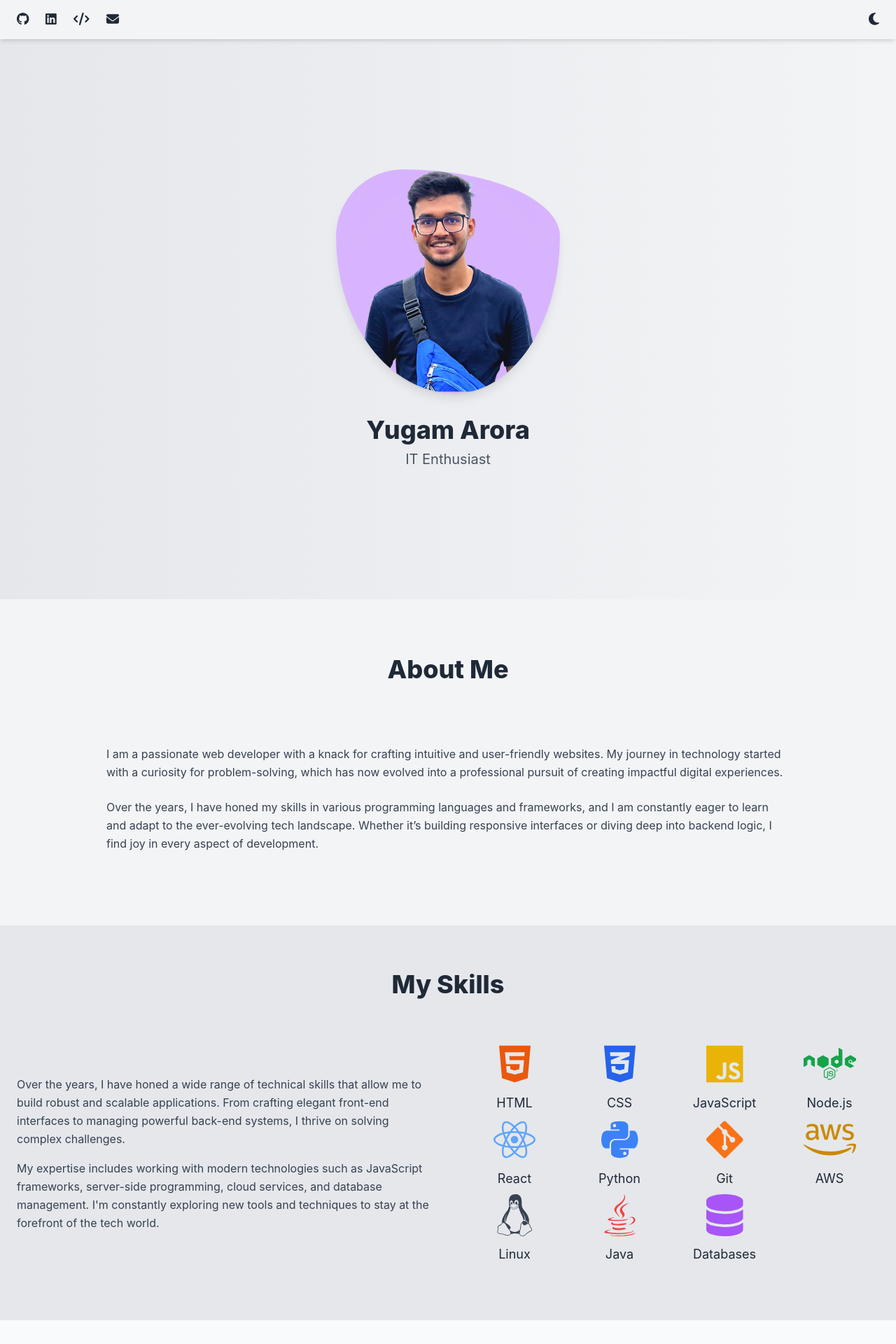
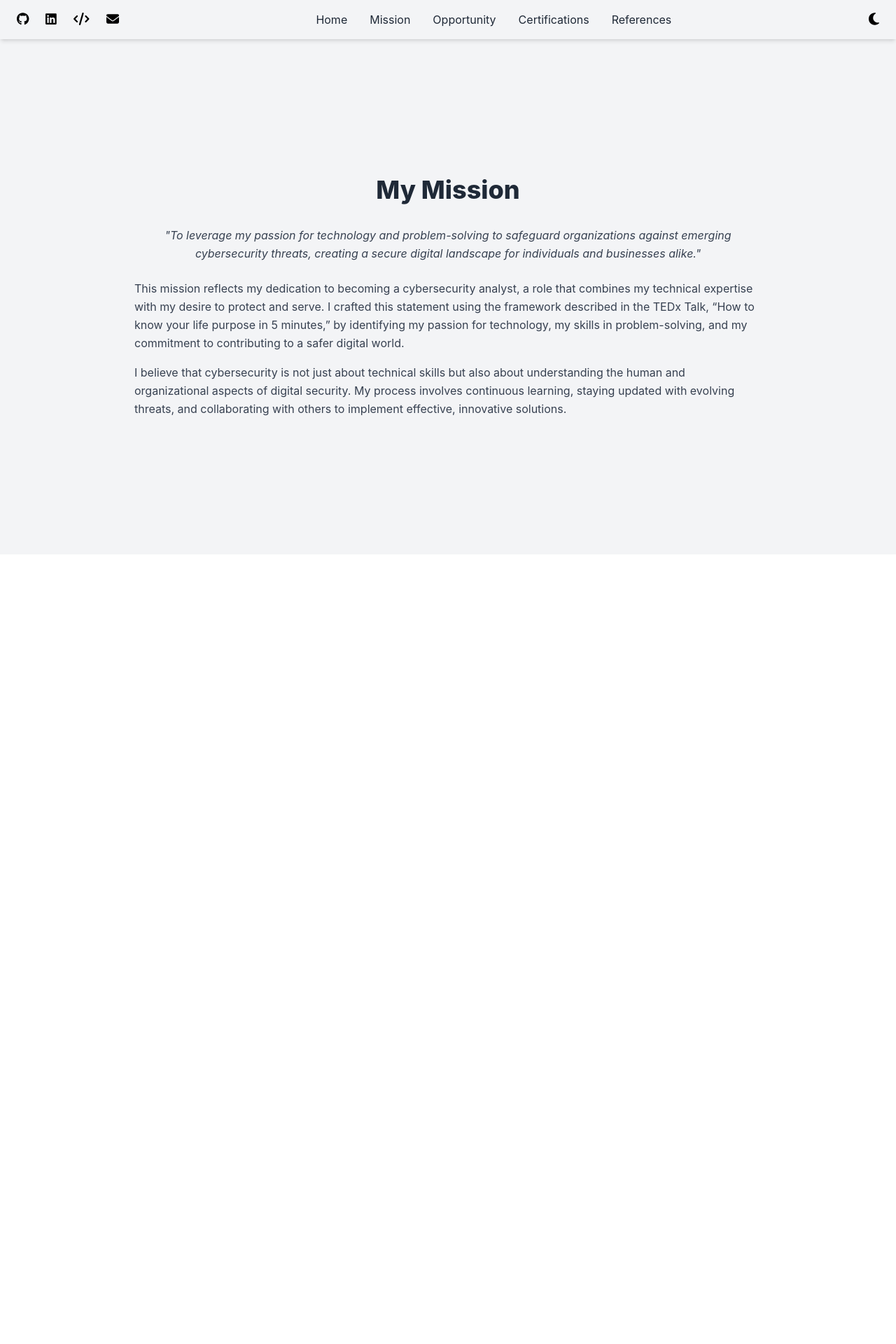
Before and after one commit to whoyugamarora/devfolio-react, a React (Create React App) app: page /mission in a window 1280 px wide. Shown: the top 1920 px of the page at 70% size. After the commit the page ends 800 px from the top, so only its background shows below. Built offline with nearby package versions, Linux system fonts and the light colour scheme.

Commit message:
added Mission page, also made the nav responsive and made some other links as well to make

```diff
--- a/package.json
+++ b/package.json
@@ -11,6 +11,7 @@
     "cra-template": "1.2.0",
     "react": "^19.0.0",
     "react-dom": "^19.0.0",
+    "react-router-dom": "^7.1.1",
     "react-scripts": "5.0.1"
   },
   "scripts": {
--- a/src/App.js
+++ b/src/App.js
@@ -1,34 +1,18 @@
 import React, { useState, useEffect } from "react";
-import Navbar from "./Components/Navbar";
-import MainSection from "./Components/MainSection";
-import AboutSection from "./Components/AboutSection";
-import SkillsSection from "./Components/SkillsSection";
-import ProjectsSection from "./Components/ProjectsSection";
-import ExperienceSection from "./Components/ExperienceSection";
-import Footer from "./Components/Footer";
+import { BrowserRouter as Router, Routes, Route, BrowserRouter } from 'react-router-dom';
+import Home from "./Pages/Home";
+import Mission from "./Pages/Mission";
 
 const App = () => {
-  const [isDarkMode, setIsDarkMode] = useState(false);
-
-  const toggleDarkMode = () => setIsDarkMode(!isDarkMode);
-
-  useEffect(() => {
-    if (isDarkMode) {
-      document.documentElement.classList.add("dark");
-    } else {
-      document.documentElement.classList.remove("dark");
-    }
-  }, [isDarkMode]);
 
   return (
-    <div className={`min-h-screen ${isDarkMode ? "dark bg-gray-900 text-gray-200" : "bg-gray-100 text-gray-800"}`}>
-      <Navbar isDarkMode={isDarkMode} toggleDarkMode={toggleDarkMode} />
-      <MainSection />
-      <AboutSection />
-      <SkillsSection />
-      <ProjectsSection />
-      <ExperienceSection />
-      <Footer />
+    <div>
+      <Router>
+        <Routes>
+          <Route path='/' element={<Home />} />
+          <Route path='/mission' element={<Mission />} />
+        </Routes>
+      </Router>
     </div>
   );
 };
--- a/src/Components/MainSection.jsx
+++ b/src/Components/MainSection.jsx
@@ -5,13 +5,14 @@ const MainSection = () => {
   return (
     <section
       id="main"
-      className="flex flex-col items-center justify-center h-screen bg-gradient-to-r from-gray-200 to-gray-100 dark:from-gray-800 dark:to-gray-900"
+      className="flex flex-col items-center justify-center bg-gradient-to-r from-gray-200 to-gray-100 dark:from-gray-800 dark:to-gray-900"
+      style={{minHeight: "calc(100vh - 4rem)"}}
     >
       <div className="relative">
         <img
           src={yugamImage}
           alt="Yugam Arora"
-          className="w-64 h-64 lg:w-80 lg:h-80 rounded-[30%_70%_47%_53%/30%_30%_70%_70%] shadow-lg"
+          className="w-56 h-56 lg:w-80 lg:h-80 rounded-[30%_70%_47%_53%/30%_30%_70%_70%] shadow-lg z-0"
         />
       </div>
       <div className="mt-8 text-center">
--- a/src/Components/Navbar.jsx
+++ b/src/Components/Navbar.jsx
@@ -1,11 +1,17 @@
 import React, { useState } from "react";
 import { FontAwesomeIcon } from "@fortawesome/react-fontawesome";
-import { faGithub, faLinkedin} from "@fortawesome/free-brands-svg-icons";
-import { faSun, faMoon, faEnvelope, faCode  } from "@fortawesome/free-solid-svg-icons";
+import { faGithub, faLinkedin } from "@fortawesome/free-brands-svg-icons";
+import { faSun, faMoon, faEnvelope, faCode, faBars, faXmark } from "@fortawesome/free-solid-svg-icons";
+import Mission from "../Pages/Mission";
+import { Link } from "react-router-dom";
 
 const Navbar = ({ isDarkMode, toggleDarkMode }) => {
+    const [isMenuOpen, setIsMenuOpen] = useState(false);
+
+    const toggleMenu = () => setIsMenuOpen(!isMenuOpen);
+
     return (
-    <nav className="flex items-center justify-between px-6 py-4 bg-gray-100 dark:bg-gray-900 sticky top-0 shadow-md">
+        <nav className="flex items-center justify-between px-6 py-4 bg-gray-100 dark:bg-gray-900 dark:text-gray-100 sticky top-0 shadow-md z-20">
             {/* Social Icons */}
             <div className="flex space-x-6">
                 <a
@@ -44,9 +50,71 @@ const Navbar = ({ isDarkMode, toggleDarkMode }) => {
                 </a>
             </div>
 
+            {/* Large Screen Navigation */}
+            <div className="hidden md:flex items-center space-x-8 text-gray-800 dark:text-gray-200">
+                <Link to="/" className="hover:text-blue-500">
+                    Home
+                </Link>
+                <Link to="/mission" className="hover:text-blue-500">
+                    Mission
+                </Link>
+                <Link to="/opportunity" className="hover:text-blue-500">
+                    Opportunity
+                </Link>
+                <Link to="/certifications" className="hover:text-blue-500">
+                    Certifications
+                </Link>
+                <Link to="/references" className="hover:text-blue-500">
+                    References
+                </Link>
+            </div>
+
             {/* Theme Toggle */}
-      <div onClick={toggleDarkMode} className="cursor-pointer hover:text-yellow-400">
+            <div className="hidden md:flex items-center space-x-4">
+                <div
+                    onClick={toggleDarkMode}
+                    className="cursor-pointer hover:text-yellow-400"
+                >
                     <FontAwesomeIcon icon={isDarkMode ? faSun : faMoon} className="text-xl" />
+                </div>
+            </div>
+
+            {/* Small Screen Dropdown Menu */}
+            <div className="md:hidden">
+                <button
+                    onClick={toggleMenu}
+                    className="text-gray-800 dark:text-gray-200 hover:text-blue-500"
+                >
+                    <FontAwesomeIcon icon={isMenuOpen ? faXmark : faBars} className="text-2xl" />
+                </button>
+                {isMenuOpen && (
+                    <div className="absolute left-0 top-16 w-64 bg-gray-100 dark:bg-gray-900 dark:text-gray-100 shadow-md rounded-md z-30">
+                        <div className="flex flex-col p-4 space-y-4">
+                            <Link to='/' className="hover:text-blue-500" onClick={toggleMenu}>
+                                Home
+                            </Link>
+                            <Link to="/mission" className="hover:text-blue-500" onClick={toggleMenu}>
+                                Mission
+                            </Link>
+                            <Link to="/opportunity" className="hover:text-blue-500">
+                                Opportunity
+                            </Link>
+                            <Link to="/certifications" className="hover:text-blue-500">
+                                Certifications
+                            </Link>
+                            <Link to="/references" className="hover:text-blue-500">
+                                References
+                            </Link>
+                            <div
+                                onClick={toggleDarkMode}
+                                className="cursor-pointer hover:text-yellow-400 flex items-center space-x-2"
+                            >
+                                <FontAwesomeIcon icon={isDarkMode ? faSun : faMoon} className="text-xl" />
+                                <span>Toggle Theme</span>
+                            </div>
+                        </div>
+                    </div>
+                )}
             </div>
         </nav>
     );
--- a/src/Components/SkillsSection.jsx
+++ b/src/Components/SkillsSection.jsx
@@ -36,47 +36,47 @@ const SkillsSection = () => {
                 {/* Skills Grid Section */}
                 <div className="w-full md:w-1/2 grid grid-cols-3 sm:grid-cols-4 md:grid-cols-3 lg:grid-cols-4 gap-2 text-center px-6">
                     <div>
-                        <FontAwesomeIcon icon={faHtml5} className="text-6xl text-orange-600" />
+                        <FontAwesomeIcon icon={faHtml5} className="text-6xl text-orange-600 hover:scale-105" />
                         <p className="mt-3 text-lg">HTML</p>
                     </div>
                     <div>
-                        <FontAwesomeIcon icon={faCss3Alt} className="text-6xl text-blue-600" />
+                        <FontAwesomeIcon icon={faCss3Alt} className="text-6xl text-blue-600 hover:scale-105" />
                         <p className="mt-3 text-lg">CSS</p>
                     </div>
                     <div>
-                        <FontAwesomeIcon icon={faJs} className="text-6xl text-yellow-500" />
+                        <FontAwesomeIcon icon={faJs} className="text-6xl text-yellow-500 hover:scale-105" />
                         <p className="mt-3 text-lg">JavaScript</p>
                     </div>
                     <div>
-                        <FontAwesomeIcon icon={faNode} className="text-6xl text-green-600" />
+                        <FontAwesomeIcon icon={faNode} className="text-6xl text-green-600 hover:scale-105" />
                         <p className="mt-3 text-lg">Node.js</p>
                     </div>
                     <div>
-                        <FontAwesomeIcon icon={faReact} className="text-6xl text-blue-400" />
+                        <FontAwesomeIcon icon={faReact} className="text-6xl text-blue-400 hover:scale-105" />
                         <p className="mt-3 text-lg">React</p>
                     </div>
                     <div>
-                        <FontAwesomeIcon icon={faPython} className="text-6xl text-blue-500" />
+                        <FontAwesomeIcon icon={faPython} className="text-6xl text-blue-500 hover:scale-105" />
                         <p className="mt-3 text-lg">Python</p>
                     </div>
                     <div>
-                        <FontAwesomeIcon icon={faGitAlt} className="text-6xl text-orange-500" />
+                        <FontAwesomeIcon icon={faGitAlt} className="text-6xl text-orange-500 hover:scale-105" />
                         <p className="mt-3 text-lg">Git</p>
                     </div>
                     <div>
-                        <FontAwesomeIcon icon={faAws} className="text-6xl text-yellow-600" />
+                        <FontAwesomeIcon icon={faAws} className="text-6xl text-yellow-600 hover:scale-105" />
                         <p className="mt-3 text-lg">AWS</p>
                     </div>
                     <div>
-                        <FontAwesomeIcon icon={faLinux} className="text-6xl text-gray-700 dark:text-gray-300" />
+                        <FontAwesomeIcon icon={faLinux} className="text-6xl text-gray-700 dark:text-gray-300 hover:scale-105" />
                         <p className="mt-3 text-lg">Linux</p>
                     </div>
                     <div>
-                        <FontAwesomeIcon icon={faJava} className="text-6xl text-red-500" />
+                        <FontAwesomeIcon icon={faJava} className="text-6xl text-red-500 hover:scale-105" />
                         <p className="mt-3 text-lg">Java</p>
                     </div>
                     <div>
-                        <FontAwesomeIcon icon={faDatabase} className="text-6xl text-purple-500" />
+                        <FontAwesomeIcon icon={faDatabase} className="text-6xl text-purple-500 hover:scale-105" />
                         <p className="mt-3 text-lg">Databases</p>
                     </div>
                 </div>
--- /dev/null
+++ b/src/Pages/Home.jsx
@@ -0,0 +1,36 @@
+import React, {useState, useEffect} from "react";
+import Navbar from "../Components/Navbar";
+import MainSection from "../Components/MainSection";
+import AboutSection from "../Components/AboutSection";
+import SkillsSection from "../Components/SkillsSection";
+import ProjectsSection from "../Components/ProjectsSection";
+import ExperienceSection from "../Components/ExperienceSection";
+import Footer from "../Components/Footer";
+
+const Home = () => {
+    const [isDarkMode, setIsDarkMode] = useState(false);
+
+    const toggleDarkMode = () => setIsDarkMode(!isDarkMode);
+
+    useEffect(() => {
+      if (isDarkMode) {
+        document.documentElement.classList.add("dark");
+      } else {
+        document.documentElement.classList.remove("dark");
+      }
+    }, [isDarkMode]);
+
+    return (
+      <div className={`min-h-screen ${isDarkMode ? "dark bg-gray-900 text-gray-200" : "bg-gray-100 text-gray-800"}`}>
+        <Navbar isDarkMode={isDarkMode} toggleDarkMode={toggleDarkMode} />
+        <MainSection />
+        <AboutSection />
+        <SkillsSection />
+        <ProjectsSection />
+        <ExperienceSection />
+        <Footer />
+      </div>
+    );
+};
+
+export default Home;
--- /dev/null
+++ b/src/Pages/Mission.jsx
@@ -0,0 +1,41 @@
+import React, {useState, useEffect} from "react";
+import Navbar from "../Components/Navbar";
+
+const Mission = () => {
+
+    const [isDarkMode, setIsDarkMode] = useState(false);
+
+    const toggleDarkMode = () => setIsDarkMode(!isDarkMode);
+
+    useEffect(() => {
+        if (isDarkMode) {
+            document.documentElement.classList.add("dark");
+        } else {
+            document.documentElement.classList.remove("dark");
+        }
+    }, [isDarkMode]);
+
+    return (
+        < div>
+            <Navbar isDarkMode={isDarkMode} toggleDarkMode={toggleDarkMode} />
+            <section id="mission" className="py-16 px-6 bg-gray-100 flex flex-col items-center justify-center dark:bg-gray-800" style={{ minHeight: "calc(100vh - 4rem)" }}>
+                <h2 className="text-4xl font-extrabold text-center text-gray-800 dark:text-gray-100 mb-8">
+                    My Mission
+                </h2>
+                <div className="max-w-4xl mx-auto text-gray-700 dark:text-gray-200 text-md leading-relaxed">
+                    <p className="italic text-center mb-6">
+                        "To leverage my passion for technology and problem-solving to safeguard organizations against emerging cybersecurity threats, creating a secure digital landscape for individuals and businesses alike."
+                    </p>
+                    <p>
+                        This mission reflects my dedication to becoming a cybersecurity analyst, a role that combines my technical expertise with my desire to protect and serve. I crafted this statement using the framework described in the TEDx Talk, “How to know your life purpose in 5 minutes,” by identifying my passion for technology, my skills in problem-solving, and my commitment to contributing to a safer digital world.
+                    </p>
+                    <p className="mt-4">
+                        I believe that cybersecurity is not just about technical skills but also about understanding the human and organizational aspects of digital security. My process involves continuous learning, staying updated with evolving threats, and collaborating with others to implement effective, innovative solutions.
+                    </p>
+                </div>
+            </section>
+        </div>
+    );
+};
+
+export default Mission;
```
Also changed, not shown: 1 other file (tests, documents, lock files or other folders). Lines whose indentation alone changed are shown as unchanged.
